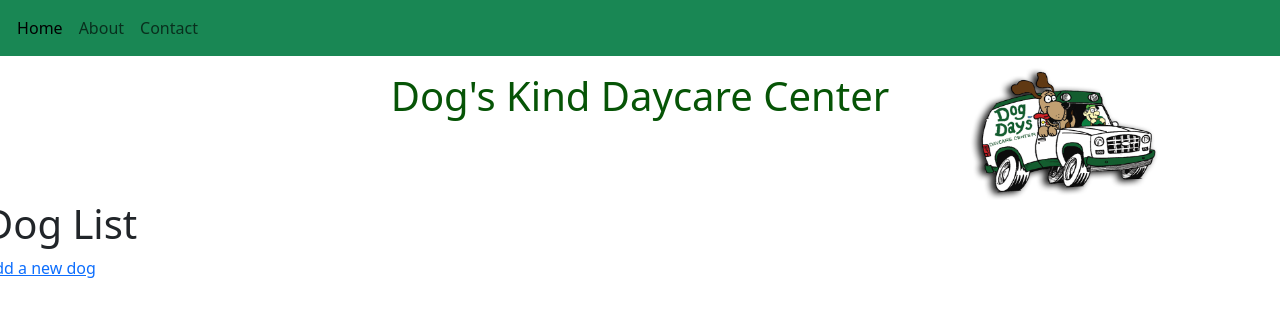
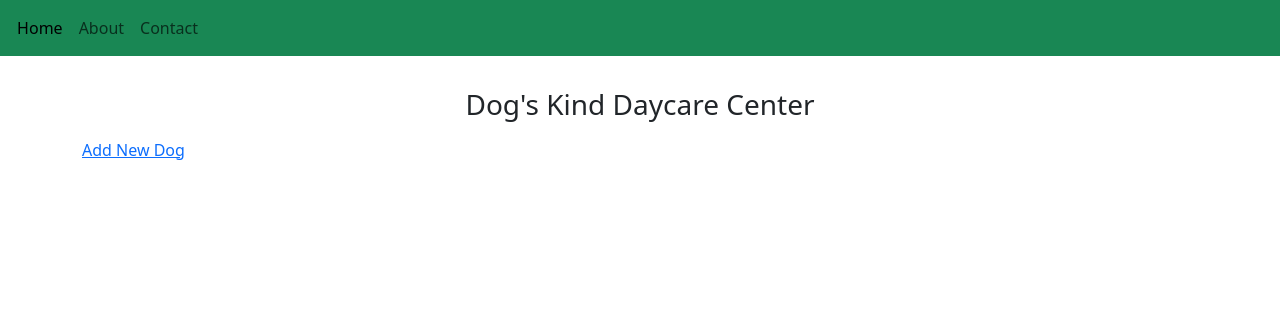
Before and after one commit to patilnandini1811/ReactDogApp, a React (Create React App) app: page / in a window 1280 px wide. Shown: the top 316 px of the page. Built offline with nearby package versions, Linux system fonts and the light colour scheme.

Commit message:
Done with List update

```diff
--- a/src/App.css
+++ b/src/App.css
@@ -164,3 +164,14 @@ input {
 p {
   margin-left: 20%;
 }
+
+.image-container {
+  flex-direction: row;
+  margin-top: -22%;
+  margin-right: 10%;
+  color: darkgreen;
+}
+
+h3 {
+  text-align: center;
+}
--- a/src/App.js
+++ b/src/App.js
@@ -4,27 +4,16 @@ import './App.css';
 import Start from './components/Start';
 import Addnewdog from './components/Addnewdog';
 import MainNavigation from './components/MainNavigation';
-
-
-// import DogList from './components/DogList';
 import Allprofile from './components/Allprofile';
 function App() {
-  //new code Added
-  // const [ dogs, setDogs ] = useState([]);
 
-  // const addNewDog = (dogData) => {
-  //   setDogs((dogs) => [ ...dogs, dogData ]);
-  // console.log(dogs)
   return (
     <Router>
       <MainNavigation />
       <Routes>
         <Route exact path="/" element={<Start />} />
         <Route path="/addnewdog" element={<Addnewdog />} />
-        {/* <Route path="/doglist" element={<DogList />} /> */}
-        {/* <Route exact path="/" element={<DogList />} /> */}
-
-        <Route path="/profile" element={<Allprofile />} />
+        <Route path="/dog/:id" element={<Allprofile />} />
       </Routes>
     </Router>
   );
--- a/src/components/Addnewdog.js
+++ b/src/components/Addnewdog.js
@@ -1,14 +1,14 @@
-import React, { useState, useEffect, useRef } from 'react'
+import React, { useState, useEffect, useRef } from 'react';
 import { Link } from 'react-router-dom';
 
+let counter = 0;
 
+export default function Addnewdog(props) {
+  const [ dogImage, setDogImage ] = useState('');
+  const [ dogs, setDogs ] = useState([]);
 
-let counter = 0;
-export default function Addnewdog(props) {
+  const formRef = useRef();
 
-  const [ dogImage, setDogImage ] = useState('');
-  const [ _, setDogs ] = useState([]);
-  const formRef = useRef();
   useEffect(() => {
     fetch('https://dog.ceo/api/breeds/image/random')
       .then(response => response.json())
@@ -16,16 +16,14 @@ export default function Addnewdog(props) {
         setDogImage(data.message);
       });
   }, []);
+
   const handleSubmit = (event) => {
-
-
     event.preventDefault();
 
     const name = event.target.elements.name.value;
     const nickname = event.target.elements.nickname.value;
     const age = event.target.elements.age.value;
     const description = event.target.elements.description.value;
-
 
     const dogData = {
       id: counter,
@@ -34,58 +32,234 @@ export default function Addnewdog(props) {
       age,
       description
     };
+
     counter++;
+
     const existingData = JSON.parse(localStorage.getItem('dogData')) || [];
-    const updatedData = existingData.length ? [ ...existingData, dogData ] : [ dogData ]; localStorage.setItem('dogData', JSON.stringify(updatedData));
-    setDogs((dogs) => [ ...dogs, dogData ]);
+    const updatedData = existingData.length ? [ ...existingData, dogData ] : [ dogData ];
 
-
-
-
+    localStorage.setItem('dogData', JSON.stringify(updatedData));
+    // setDogs(updatedData);
     formRef.current.reset();
-  };//
-
+  };
 
   return (
     <>
-      <div className='goback'> <Link to="/">Go Back to Home</Link>
-
-      </div>
-
-
+      <div className='goback'> <Link to="/">Go Back to Home</Link></div>
       <form className="form" onSubmit={handleSubmit} ref={formRef}>
-        {/* <div className='row'>  */}
         <div className="col-md-6" style={{ width: "50%" }}>
-          <img src={dogImage} className="rounded mx-auto d-bloc" alt="dogimage" />
-        </div>
+          <img src={dogImage} className="rounded mx-auto d-bloc" alt="dogimage" /></div>
         Name:
         <input type="text" name="name" placeholder='Name...' />
         Nickname:
         <input type="text" name="nickname" placeholder='Nickname....' />
-        Age:        <input type="number" name="age" placeholder='Age....' />
+        Age:
+        <input type="number" name="age" placeholder='Age....' />
         <div className="col-md-6" style={{ width: "30%" }}>
-
           <label htmlFor="exampleFormControlTextarea1" className="form-label">Brief description</label>
-          <textarea className="form-control" id="exampleFormControlTextarea1" rows="8" name="description"></textarea>
-        </div>
+          <textarea className="form-control" id="exampleFormControlTextarea1" rows="8" name="description"></textarea></div>
         Friends:
         <p className='friends'>
-          <Link to="/profile">@Rocky</Link><br />
-          <Link to="/addnewdog">@Coco</Link>
 
-        </p>
+          <Link to="/profile"></Link><br />
+          <Link to="/profile"></Link></p>
         <input className="btn btn-success" type="submit" value="Submit" onSubmit={handleSubmit}></input>
-
-
       </form>
-
-      {/* </div> */}
+    </>
+  );
+}
 
 
 
 
 
-    </>
-  )
 
-}
+
+
+
+
+
+
+
+
+
+
+
+
+
+
+
+
+
+
+
+
+
+
+
+
+
+
+
+
+
+
+
+
+
+
+
+
+
+
+
+
+
+
+
+
+
+
+
+
+
+
+
+
+
+
+
+
+
+
+
+
+
+
+
+
+
+
+
+
+
+
+
+
+
+
+
+
+
+
+
+
+
+
+
+
+
+
+
+
+
+
+
+
+
+
+
+
+
+
+
+
+
+
+
+
+
+
+
+
+
+
+
+
+
+
+
+
+
+
+
+// import React, { useState, useEffect, useRef } from 'react'
+// import { Link } from 'react-router-dom';
+// let counter = 0;
+// export default function Addnewdog(props) {
+
+//   const [ dogImage, setDogImage ] = useState('');
+//   const [ _, setDogs ] = useState([]);
+//   const formRef = useRef();
+//   useEffect(() => {
+//     fetch('https://dog.ceo/api/breeds/image/random')
+//       .then(response => response.json())
+//       .then(data => {
+//         setDogImage(data.message);
+//       });
+//   }, []);
+//   const handleSubmit = (event) => {
+
+
+//     event.preventDefault();
+
+//     const name = event.target.elements.name.value;
+//     const nickname = event.target.elements.nickname.value;
+//     const age = event.target.elements.age.value;
+//     const description = event.target.elements.description.value;
+
+
+//     const dogData = {
+//       id: counter,
+//       name,
+//       nickname,
+//       age,
+//       description
+//     };
+//     counter++;
+//     const existingData = JSON.parse(localStorage.getItem('dogData')) || [];
+//     const updatedData = existingData.length ? [ ...existingData, dogData ] : [ dogData ]; localStorage.setItem('dogData', JSON.stringify(updatedData));
+//     setDogs((dogs) => [ ...dogs, dogData ]);
+//     formRef.current.reset();
+//   };
+//   return (
+//     <>
+//       <div className='goback'> <Link to="/">Go Back to Home</Link></div>
+//       <form className="form" onSubmit={handleSubmit} ref={formRef}>
+//         <div className="col-md-6" style={{ width: "50%" }}>
+//           <img src={dogImage} className="rounded mx-auto d-bloc" alt="dogimage" /></div>
+//         Name:
+//         <input type="text" name="name" placeholder='Name...' />
+//         Nickname:
+//         <input type="text" name="nickname" placeholder='Nickname....' />
+//         Age:        <input type="number" name="age" placeholder='Age....' />
+//         <div className="col-md-6" style={{ width: "30%" }}>
+//           <label htmlFor="exampleFormControlTextarea1" className="form-label">Brief description</label>
+//           <textarea className="form-control" id="exampleFormControlTextarea1" rows="8" name="description"></textarea></div>
+//         Friends:
+//         <p className='friends'>
+//           <Link to="/profile">@Rocky</Link><br />
+//           <Link to="/profile">@Coco</Link></p>
+//         <input className="btn btn-success" type="submit" value="Submit" onSubmit={handleSubmit}></input>
+//       </form>
+
+
+
+
+
+
+
+//     </>
+//   )
+
+// }
--- a/src/components/Allprofile.js
+++ b/src/components/Allprofile.js
@@ -1,12 +1,79 @@
-import React from 'react'
+import React from 'react';
+import { Link } from 'react-router-dom';
 
-export default function Allprofile() {
+export default function Allprofile(props) {
+  const { id } = props.match.params;
+  const dogData = JSON.parse(localStorage.getItem('dogData')) || [];
+  const selectedDog = dogData.find(dog => dog.id === parseInt(id));
+
   return (
-    <div>
-      Hello I am here.
-    </div>
-  )
+    <>
+      <div className='goback'>
+        <Link to="/">Go Back to Home</Link>
+      </div>
+      <div className="profile-container">
+        <img src='https://dog.ceo/api/breeds/image/random' alt="dog-profile" />
+        <h2>Edit <Link to={`/editdog/${id}`}>Edit</Link></h2>
+        <h2>Name: {selectedDog.name}</h2>
+        <h3>Nickname: {selectedDog.nickname}</h3>
+        <h3>Age: {selectedDog.age}</h3>
+        <h3>Brief Description: {selectedDog.description}</h3>
+        <h3>Friends:</h3>
+        <ul>
+          <li>Friend 1</li>
+          <li>Friend 2</li>
+        </ul>
+        <div>
+          <input type="checkbox" id="presence" name="presence" />
+          <label htmlFor="presence">Presence</label>
+        </div>
+        <div className='goback'>
+          <Link to="/">Go Back to Home</Link>
+        </div>
+      </div>
+    </>
+  );
 }
+
+
+
+
+
+
+
+
+
+
+
+
+
+
+
+
+
+
+
+
+
+
+
+
+
+
+
+
+
+
+
+
+
+
+
+
+
+
+
+
 
 // import React, { useState, useEffect } from 'react';
 
--- a/src/components/Start.js
+++ b/src/components/Start.js
@@ -1,191 +1,82 @@
 import React from 'react';
-// import React from 'react';
 import { Link } from 'react-router-dom';
-// import Addnewdog from './components/AddNewDog';
-// import DogList from './DogList';
+
 export default function Start(props) {
-  // const [ dogs, setDogs ] = useState(JSON.parse(localStorage.getItem('dogData')) || []);
-  // const [ mystyle, setmyStyle ] = useState({
-  //   color: 'black'
-  // })
-
-  // const [ btntext, setBtnText ] = useState("In/out")
-
-
-  // const toggleStyle = () => {
-  //   if (btntext === "In") {
-  //     setmyStyle({
-  //       color: 'red'
-
-  //     })
-
-  //     setBtnText("out")
-  //   } else {
-  //     setmyStyle({
-  //       color: 'green'
-  //     })
-  //     setBtnText("In")
-  //   }
-
-  // }
-
-  // const [ mystyle1, setmyStyle1 ] = useState({
-  //   color: 'black'
-  // })
-
-  // const [ btntext1, setBtnText1 ] = useState("In/out")
-
-
-  // const toggleStyle1 = () => {
-  //   if (btntext1 === "In") {
-  //     setmyStyle1({
-  //       color: 'red'
-
-  //     })
-
-  //     setBtnText1('out')
-  //   } else {
-  //     setmyStyle1({
-  //       color: 'green'
-  //     })
-  //     setBtnText1('In')
-  //   }
-
-  // }
-
-  // const [ mystyle2, setmyStyle2 ] = useState({
-  //   color: 'black'
-  // })
-
-  // const [ btntext2, setBtnText2 ] = useState("In/out")
-
-
-  // const toggleStyle2 = () => {
-  //   if (btntext2 === 'In') {
-  //     setmyStyle2({
-  //       color: 'red'
-
-  //     })
-
-  //     setBtnText2('out')
-  //   } else {
-  //     setmyStyle2({
-  //       color: 'green'
-  //     })
-  //     setBtnText2('In')
-  //   }
-
-  // }
-
-  // const [ mystyle3, setmyStyle3 ] = useState({
-  //   color: 'black'
-  // })
-
-  // const [ btntext3, setBtnText3 ] = useState("In/out")
-
-
-  // const toggleStyle3 = () => {
-  //   if (btntext3 === 'In') {
-  //     setmyStyle3({
-  //       color: 'red'
-
-  //     })
-
-  //     setBtnText3('out')
-  //   } else {
-  //     setmyStyle3({
-  //       color: 'green'
-  //     })
-  //     setBtnText3('In')
-  //   }
-
-  // }
-  // const [ mystyle4, setmyStyle4 ] = useState({
-  //   color: 'black'
-  // })
-
-  // const [ btntext4, setBtnText4 ] = useState("In/out")
-
-
-  // const toggleStyle4 = () => {
-  //   if (btntext4 === 'In') {
-  //     setmyStyle4({
-  //       color: 'red'
-
-  //     })
-
-  //     setBtnText4('out')
-  //   } else {
-  //     setmyStyle4({
-  //       color: 'green'
-  //     })
-  //     setBtnText4('In')
-  //   }
-
-  // }
+  const dogData = JSON.parse(localStorage.getItem('dogData')) || [];
 
   return (
     <>
+      <div className="container">
+        <div className="row">
+          <div className="col-md-12 my-3">
+            <h3>Dog's Kind Daycare Center</h3>
 
 
+            <ul>
+              {dogData.map(dog => (
+                <li key={dog.id}>
+                  <Link to={`/dog/${dog.id}`}>{dog.name}</Link> - {dog.age} years old
+                </li>
+              ))}
+            </ul>
+            <Link to="/addnewdog">Add New Dog</Link>
+          </div>
+        </div>
+      </div>
       <div className="image-container">
-        <span className="heading">
-          <h1>Dog's Kind Daycare Center</h1>
-        </span>
+
         <img
           src={process.env.PUBLIC_URL + '/doggi.jpg'}
           alt="logo"
           className="logo" />
-        <h1>Dog List</h1>
-        {/* <DogList dogs={dogs} /> */}
-        <Link to="/addnewdog">Add a new dog</Link>
-        {/* <p>
-          <Link to="/addnewdog">Add New Dog</Link>
-        </p> */}
+
+
       </div>
-      {/* <p>
-        <Link to="/addnewdog">Add New Dog</Link>
-      </p> */}
-      {/* <div className="goto-new-dog"> */}
+    </>
+  );
+}
 
-      {/* </div> */}
-      {/* <div className="list-group ">
-        <div className="list-switch " > */}
 
-      {/* <Link to="/profile" className="list-group-item list-group-item-action " style={mystyle}></Link>
-          <button type="button" className="btn btn-light" onClick={toggleStyle}>{btntext}</button>
-          <label className="form-check-label" htmlFor="flexSwitchCheckDefault"></label> */}
 
-      {/* <div className="list-switch"> */}
-      {/* <a href="/" className="list-group-item list-group-item-action" style={mystyle1}>@Coco
-          </a>
-          <button type="button" className="btn btn-light" onClick={toggleStyle1}>{btntext1}</button>
-          <label className="form-check-label" htmlFor="flexSwitchCheckDefault"></label> */}
-      {/* </div> */}
 
-      {/* <div className="list-switch"> */}
-      {/* <a href="/" className="list-group-item list-group-item-action" style={mystyle2}>@Toby </a>
-          <button type="button" className="btn btn-light" onClick={toggleStyle2}>{btntext2}</button>
-          <label className="form-check-label" htmlFor="flexSwitchCheckDefault"></label> */}
-      {/* </div> */}
-      {/* <div className="list-switch"> */}
-      {/* <a href="/" className="list-group-item list-group-item-action" style={mystyle3}>@Nella </a>
-          <button type="button" className="btn btn-light" onClick={toggleStyle3}>{btntext3}</button>
-          <label className="form-check-label" htmlFor="flexSwitchCheckDefault"></label> */}
-      {/* </div> */}
 
-      {/* <div className="list-switch"> */}
-      {/* <a href="/" className="list-group-item list-group-item-action" style={mystyle4}>@Sheru </a>
-          <button type="button" className="btn btn-light" onClick={toggleStyle4} >{btntext4}</button>
-          <label className="form-check-label" htmlFor="flexSwitchCheckDefault"></label> */}
 
-      {/* </div> */}
-      {/* </div>
-        <p>
-          <Link to="/addnewdog">Add New Dog</Link>
-        </p>
-      </div> */}
-      {/* <DogList /> */}
-    </>
-  )
-}
+
+
+
+
+
+
+
+
+
+
+
+
+
+
+
+
+
+
+// import React from 'react';
+// import { Link } from 'react-router-dom';
+// export default function Start(props) {
+//   return (
+//     <><div className="image-container">
+//       <span className="heading">
+//         <h1>Dog's Kind Daycare Center</h1>
+//       </span>
+//       <img
+//         src={process.env.PUBLIC_URL + '/doggi.jpg'}
+//         alt="logo"
+//         className="logo" />
+//       <h1>Dog List</h1>
+
+//       <Link to="/addnewdog">Add a new dog</Link>
+
+//     </div>
+
+//     </>
+//   )
+// }
```
Also changed, not shown: src/components/DogList.js (deleted, +0 -16 lines), 1 other file (tests, documents, lock files or other folders).
